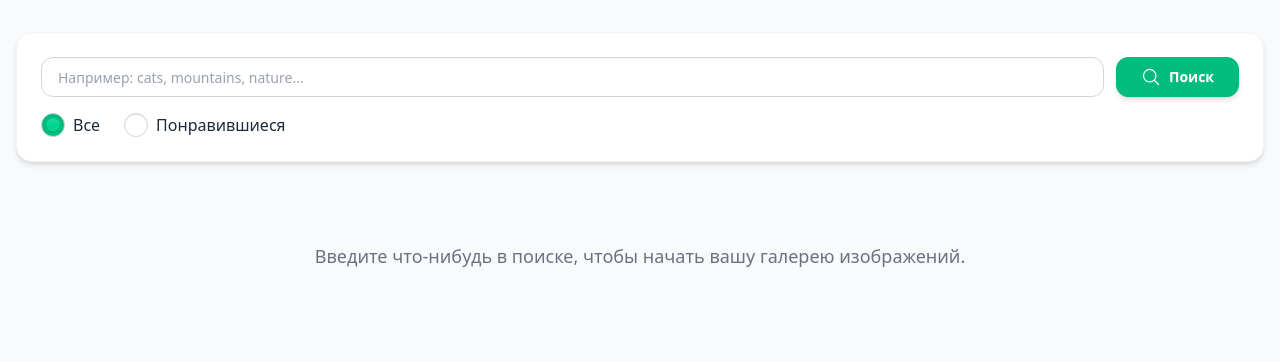
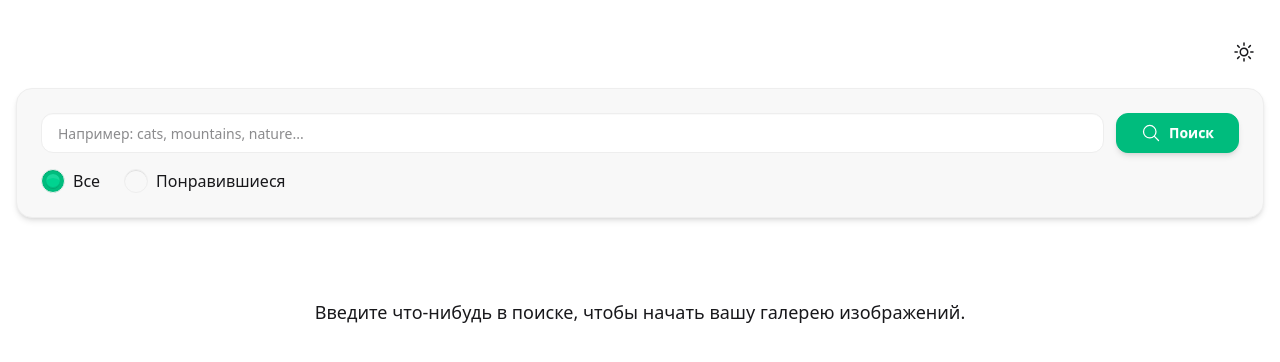
Before and after one commit to LIGECT/unsplash-vue-gallery, a Vue app in the folder my-gallery/: page / in a window 1280 px wide. Shown: the top 362 px of the page. Built offline with nearby package versions, Linux system fonts and the light colour scheme.

Commit message:
Add Light/Dark Theme Switching (via DaisyUI)

```diff
--- a/my-gallery/src/App.vue
+++ b/my-gallery/src/App.vue
@@ -1,8 +1,11 @@
 <script setup>
-import { ref, computed, onMounted, onUnmounted } from "vue";
+import { ref, computed, onMounted, onUnmounted, watch } from "vue";
 import SearchBar from "./components/SearchBar.vue";
 import ImageList from "./components/ImageList.vue";
 import { searchPhotos } from "./api/unsplash.js";
+// --- Добавления для иконок Heroicons ---
+import { SunIcon, MoonIcon } from "@heroicons/vue/24/outline"; // Импорт иконок
+// --- Конец добавлений для иконок ---
 
 const images = ref([]);
 const isLoading = ref(false);
@@ -11,6 +14,31 @@ const filter = ref("all");
 const currentPage = ref(1);
 const currentQuery = ref("");
 const hasMoreImages = ref(true);
+
+// --- Добавления для темы ---
+const theme = ref("light"); // Изначально тема светлая
+
+// Функция для переключения темы
+const toggleTheme = () => {
+  theme.value = theme.value === "light" ? "dark" : "light";
+  localStorage.setItem("theme", theme.value); // Сохраняем тему в localStorage
+  document.documentElement.setAttribute("data-theme", theme.value); // Устанавливаем атрибут для DaisyUI
+};
+
+// Применяем тему при загрузке компонента
+onMounted(() => {
+  const savedTheme = localStorage.getItem("theme");
+  if (savedTheme) {
+    theme.value = savedTheme;
+  } else {
+    // Можно также проверить системные настройки пользователя
+    // if (window.matchMedia && window.matchMedia('(prefers-color-scheme: dark)').matches) {
+    //   theme.value = 'dark';
+    // }
+  }
+  document.documentElement.setAttribute("data-theme", theme.value);
+});
+// --- Конец добавлений для темы ---
 
 async function fetchImages(query, page) {
   if (page === 1) {
@@ -101,19 +129,26 @@ const filteredImages = computed(() => {
 
 <template>
   <div
-    class="min-h-screen bg-gray-50 text-gray-800 font-sans leading-relaxed flex flex-col items-center"
+    class="min-h-screen bg-base-100 text-base-content font-sans leading-relaxed flex flex-col items-center"
   >
     <div class="container mx-auto px-4 py-8 max-w-7xl w-full">
+      <div class="flex justify-end mb-4">
+        <button
+          @click="toggleTheme"
+          class="btn btn-ghost btn-circle hover:text-emerald-500 transition-colors duration-200"
+        >
+          <SunIcon v-if="theme === 'light'" class="h-6 w-6" />
+          <MoonIcon v-else class="h-6 w-6" />
+        </button>
+      </div>
       <SearchBar @search="onSearch" @filterChange="onFilterChange" />
 
       <div
         v-if="isLoading && currentPage === 1"
         class="flex flex-col items-center justify-center py-20"
       >
-        <span
-          class="loading loading-spinner loading-lg text-emerald-500"
-        ></span>
-        <p class="mt-4 text-lg text-gray-800">Загрузка изображений...</p>
+        <span class="loading loading-spinner loading-lg text-primary"></span>
+        <p class="mt-4 text-lg text-base-content">Загрузка изображений...</p>
       </div>
 
       <div
@@ -142,9 +177,9 @@ const filteredImages = computed(() => {
         v-else-if="
           filteredImages.length === 0 && !isLoading && currentQuery && !error
         "
-        class="text-center text-gray-500 text-lg py-12"
+        class="text-center text-base-content text-lg py-12"
       >
-        По вашему запросу "<span class="font-medium text-gray-800">{{
+        По вашему запросу "<span class="font-medium text-base-content">{{
           currentQuery
         }}</span
         >" изображений не найдено. Попробуйте другой запрос.
@@ -154,7 +189,7 @@ const filteredImages = computed(() => {
         v-else-if="
           filteredImages.length === 0 && !isLoading && !currentQuery && !error
         "
-        class="text-center text-gray-500 text-lg py-12"
+        class="text-center text-base-content text-lg py-12"
       >
         Введите что-нибудь в поиске, чтобы начать вашу галерею изображений.
       </div>
@@ -165,15 +200,15 @@ const filteredImages = computed(() => {
         v-if="isLoading && currentPage > 1"
         class="flex flex-col items-center justify-center py-8"
       >
-        <span class="loading loading-dots loading-lg text-emerald-500"></span>
-        <p class="mt-2 text-md text-gray-800">
+        <span class="loading loading-dots loading-lg text-primary"></span>
+        <p class="mt-2 text-md text-base-content">
           Загрузка новой порции изображений...
         </p>
       </div>
 
       <div
         v-if="!hasMoreImages && filteredImages.length > 0 && !isLoading"
-        class="text-center text-gray-500 text-lg py-8"
+        class="text-center text-base-content text-lg py-8"
       >
         Больше изображений нет.
       </div>
--- a/my-gallery/src/components/ImageCard.vue
+++ b/my-gallery/src/components/ImageCard.vue
@@ -49,7 +49,7 @@ onMounted(() => {
 
 <template>
   <div
-    class="relative flex flex-col rounded-2xl shadow-md bg-white transition-all duration-300 hover:shadow-lg hover:scale-105 overflow-hidden group border border-gray-100"
+    class="relative flex flex-col rounded-2xl shadow-md bg-base-100 transition-all duration-300 hover:shadow-lg hover:scale-105 overflow-hidden group border border-base-300"
   >
     <div class="w-full aspect-w-16 aspect-h-9 sm:aspect-h-12 lg:aspect-h-10">
       <img
@@ -60,27 +60,27 @@ onMounted(() => {
     </div>
 
     <div class="p-4 flex flex-col flex-grow">
-      <h3 class="font-semibold text-gray-800 text-lg line-clamp-1">
+      <h3 class="font-semibold text-base-content text-lg line-clamp-1">
         {{ image.user.name || "Неизвестный автор" }}
       </h3>
-      <p class="text-sm text-gray-500 mb-3 line-clamp-2">
+      <p class="text-sm text-base-content/80 mb-3 line-clamp-2">
         {{ image.description || image.alt_description || "Без описания" }}
       </p>
 
       <div
-        class="mt-auto flex justify-between items-center pt-2 border-t border-gray-50"
+        class="mt-auto flex justify-between items-center pt-2 border-t border-base-300"
       >
         <a
           :href="image.links.html"
           target="_blank"
-          class="btn btn-sm rounded-full border border-emerald-500 text-emerald-500 bg-white hover:bg-emerald-500 hover:text-white transition-colors duration-300 px-4 py-2"
+          class="btn btn-sm rounded-full border border-emerald-500 text-emerald-500 bg-base-100 hover:bg-emerald-500 hover:text-white transition-colors duration-300 px-4 py-2"
         >
           Открыть
         </a>
 
         <button
           @click="toggleLike"
-          class="btn btn-circle btn-sm bg-white hover:bg-gray-100 border-none shadow-none text-gray-400 hover:text-emerald-500 transition-colors duration-300"
+          class="btn btn-circle btn-sm bg-base-100 hover:bg-base-200 border-none shadow-none text-base-content/60 hover:text-emerald-500 transition-colors duration-300"
         >
           <component
             :is="liked ? HeartIconSolid : HeartIconOutline"
@@ -88,7 +88,7 @@ onMounted(() => {
             :class="
               liked
                 ? 'text-red-500'
-                : 'text-gray-400 group-hover:text-emerald-500'
+                : 'text-base-content/60 group-hover:text-emerald-500'
             "
           />
         </button>
--- a/my-gallery/src/components/SearchBar.vue
+++ b/my-gallery/src/components/SearchBar.vue
@@ -19,13 +19,13 @@ function onFilterChange() {
 
 <template>
   <div
-    class="flex flex-col gap-4 mb-8 p-6 bg-white rounded-2xl shadow-md border border-gray-100"
+    class="flex flex-col gap-4 mb-8 p-6 bg-base-200 rounded-2xl shadow-md border border-base-300"
   >
     <div class="flex flex-col sm:flex-row gap-3">
       <input
         v-model="query"
         @keyup.enter="onSearch"
-        class="input input-bordered flex-grow text-gray-200 placeholder-gray-400 focus:outline-none focus:border-emerald-500 focus:ring-2 focus:ring-emerald-200 rounded-xl px-4 py-3 transition-all duration-300 border-gray-300 **bg-white**"
+        class="input input-bordered flex-grow text-base-content placeholder-base-content/50 focus:outline-none focus:border-emerald-500 focus:ring-2 focus:ring-emerald-200 rounded-xl px-4 py-3 transition-all duration-300 border-base-300 bg-base-100"
         placeholder="Например: cats, mountains, nature..."
       />
       <button
@@ -37,14 +37,14 @@ function onFilterChange() {
       </button>
     </div>
 
-    <div class="flex gap-6 items-center text-gray-800 text-base">
+    <div class="flex gap-6 items-center text-base-content text-base">
       <label class="cursor-pointer flex items-center group">
         <input
           type="radio"
           value="all"
           v-model="filter"
           @change="onFilterChange"
-          class="radio radio-success mr-2 checked:bg-emerald-500 border-gray-300 group-hover:border-emerald-500 transition-all duration-200"
+          class="radio radio-success mr-2 checked:bg-emerald-500 border-base-300 group-hover:border-emerald-500 transition-all duration-200"
         />
         <span class="group-hover:text-emerald-500 transition-all duration-200"
           >Все</span
@@ -56,7 +56,7 @@ function onFilterChange() {
           value="liked"
           v-model="filter"
           @change="onFilterChange"
-          class="radio radio-success mr-2 checked:bg-emerald-500 border-gray-300 group-hover:border-emerald-500 transition-all duration-200"
+          class="radio radio-success mr-2 checked:bg-emerald-500 border-base-300 group-hover:border-emerald-500 transition-all duration-200"
         />
         <span class="group-hover:text-emerald-500 transition-all duration-200"
           >Понравившиеся</span
```
